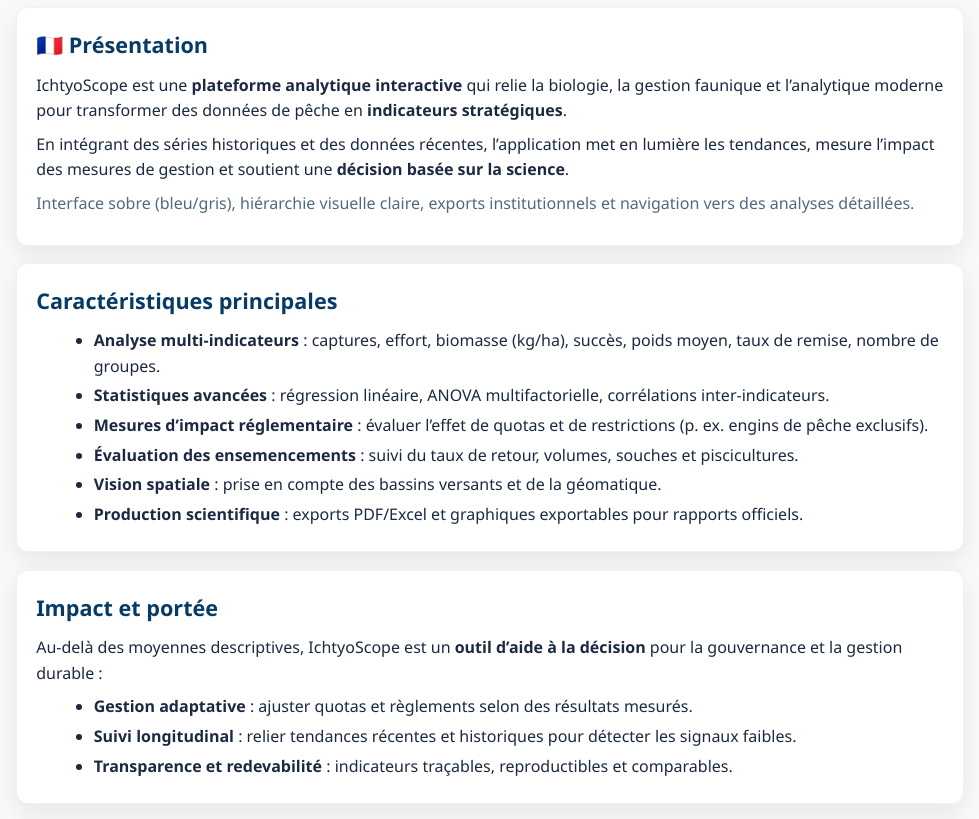
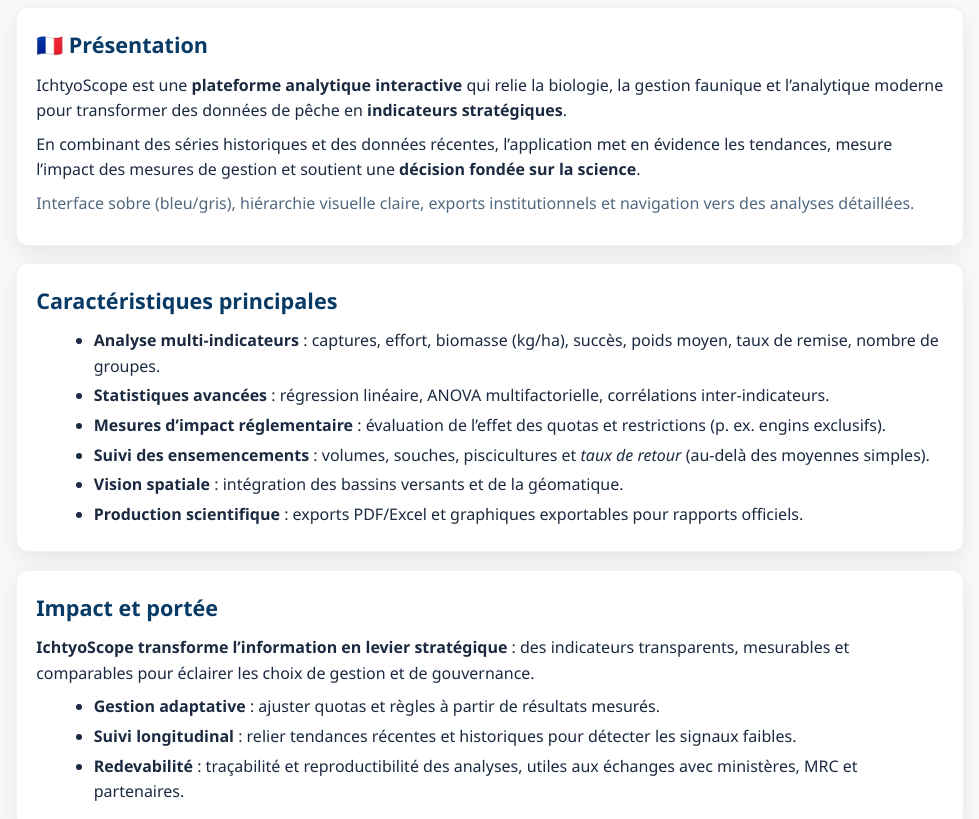
Before and after one commit to Charles-T-sys/IchtyoScope, a plain HTML site: page docs/index.html in a window 1280 px wide. Shown: the part 400-1219 px from the top of the page, without its empty margins (150-1129 px from the left). Drawn offline with Linux system fonts and the light colour scheme.

Commit message:
Update index.html

```diff
--- a/docs/index.html
+++ b/docs/index.html
@@ -1,16 +1,16 @@
 <!DOCTYPE html>
 <html lang="fr">
 <head>
-  <meta charset="UTF-8">
-  <meta name="viewport" content="width=device-width, initial-scale=1.0">
+  <meta charset="UTF-8" />
+  <meta name="viewport" content="width=device-width, initial-scale=1.0"/>
   <title>IchtyoScope — Plateforme analytique pour la gestion faunique</title>
 
-  <!-- Meta description / partage -->
+  <!-- Meta (SEO & partage) -->
   <meta name="description" content="IchtyoScope est une plateforme analytique interactive pour la gestion intégrée des territoires fauniques : analyses multi-indicateurs, impacts réglementaires, ensemencements, exports institutionnels.">
-  <meta property="og:title" content="IchtyoScope — Plateforme analytique">
-  <meta property="og:description" content="Plateforme analytique et décisionnelle pour la gestion faunique.">
-  <meta property="og:type" content="website">
-  <meta property="og:image" content="sc1.png">
+  <meta property="og:title" content="IchtyoScope — Plateforme analytique"/>
+  <meta property="og:description" content="Plateforme analytique et décisionnelle pour la gestion faunique."/>
+  <meta property="og:type" content="website"/>
+  <meta property="og:image" content="sc1.png"/>
 
   <!-- Favicons -->
   <link rel="icon" type="image/x-icon" href="favicon.ico" sizes="32x32">
@@ -130,7 +130,6 @@
       <p class="tagline"><em>Plateforme analytique interactive pour la gestion intégrée des territoires fauniques</em></p>
 
       <div class="cta-row" role="group" aria-label="Liens principaux">
-        <!-- Si la vitrine est cette page, conserve plutôt le lien GitHub et, au besoin, un lien vers une démo Streamlit si disponible -->
         <a class="btn primary" href="https://github.com/Charles-T-sys/IchtyoScope" target="_blank" rel="noopener">Voir le code sur GitHub</a>
         <a class="btn ghost" href="README.html" target="_blank" rel="noopener">Résumé (README)</a>
       </div>
@@ -146,8 +145,8 @@
         <strong>indicateurs stratégiques</strong>.
       </p>
       <p>
-        En intégrant des séries historiques et des données récentes, l’application met en lumière les tendances,
-        mesure l’impact des mesures de gestion et soutient une <strong>décision basée sur la science</strong>.
+        En combinant des séries historiques et des données récentes, l’application met en évidence les tendances,
+        mesure l’impact des mesures de gestion et soutient une <strong>décision fondée sur la science</strong>.
       </p>
       <p class="muted">
         Interface sobre (bleu/gris), hiérarchie visuelle claire, exports institutionnels et navigation vers des analyses détaillées.
@@ -159,9 +158,9 @@
       <ul>
         <li><strong>Analyse multi-indicateurs</strong> : captures, effort, biomasse (kg/ha), succès, poids moyen, taux de remise, nombre de groupes.</li>
         <li><strong>Statistiques avancées</strong> : régression linéaire, ANOVA multifactorielle, corrélations inter-indicateurs.</li>
-        <li><strong>Mesures d’impact réglementaire</strong> : évaluer l’effet de quotas et de restrictions (p. ex. engins de pêche exclusifs).</li>
-        <li><strong>Évaluation des ensemencements</strong> : suivi du taux de retour, volumes, souches et piscicultures.</li>
-        <li><strong>Vision spatiale</strong> : prise en compte des bassins versants et de la géomatique.</li>
+        <li><strong>Mesures d’impact réglementaire</strong> : évaluation de l’effet des quotas et restrictions (p. ex. engins exclusifs).</li>
+        <li><strong>Suivi des ensemencements</strong> : volumes, souches, piscicultures et <em>taux de retour</em> (au-delà des moyennes simples).</li>
+        <li><strong>Vision spatiale</strong> : intégration des bassins versants et de la géomatique.</li>
         <li><strong>Production scientifique</strong> : exports PDF/Excel et graphiques exportables pour rapports officiels.</li>
       </ul>
     </section>
@@ -169,12 +168,13 @@
     <section>
       <h2>Impact et portée</h2>
       <p>
-        Au-delà des moyennes descriptives, IchtyoScope est un <strong>outil d’aide à la décision</strong> pour la gouvernance et la gestion durable :
+        <strong>IchtyoScope transforme l’information en levier stratégique</strong> : des indicateurs transparents,
+        mesurables et comparables pour éclairer les choix de gestion et de gouvernance.
       </p>
       <ul>
-        <li><strong>Gestion adaptative</strong> : ajuster quotas et règlements selon des résultats mesurés.</li>
+        <li><strong>Gestion adaptative</strong> : ajuster quotas et règles à partir de résultats mesurés.</li>
         <li><strong>Suivi longitudinal</strong> : relier tendances récentes et historiques pour détecter les signaux faibles.</li>
-        <li><strong>Transparence et redevabilité</strong> : indicateurs traçables, reproductibles et comparables.</li>
+        <li><strong>Redevabilité</strong> : traçabilité et reproductibilité des analyses, utiles aux échanges avec ministères, MRC et partenaires.</li>
       </ul>
     </section>
 
@@ -226,12 +226,20 @@
           <img src="sc6.png" alt="Rapports et exports institutionnels" loading="lazy">
           <figcaption>Rapports & exports</figcaption>
         </figure>
+        <figure role="listitem">
+          <img src="sc7.png" alt="Dashboard — indicateurs clés et tendances" loading="lazy">
+          <figcaption>Dashboard — indicateurs clés</figcaption>
+        </figure>
+        <figure role="listitem">
+          <img src="sc8.png" alt="Comparatif multi-lacs — vue synthétique" loading="lazy">
+          <figcaption>Comparatif multi-lacs</figcaption>
+        </figure>
       </div>
     </section>
   </main>
 
   <footer>
-    © 2025 — Développement : Charles Tremblay, biologiste.<br>
+    © 2025 — Développement : Charles Tremblay, biologiste.<br/>
     <a href="https://github.com/Charles-T-sys/IchtyoScope" target="_blank" rel="noopener">Code source</a> ·
     <a href="README.html" target="_blank" rel="noopener">Résumé (README)</a>
   </footer>
```
